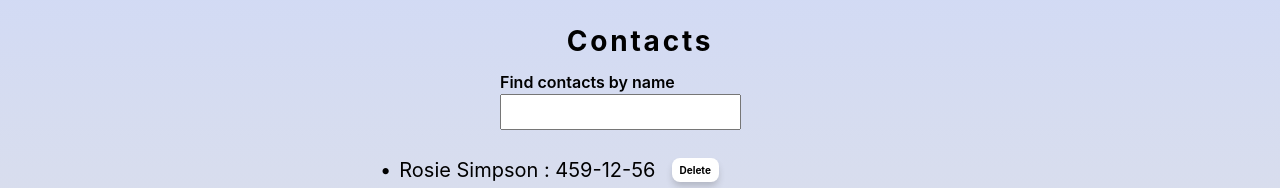
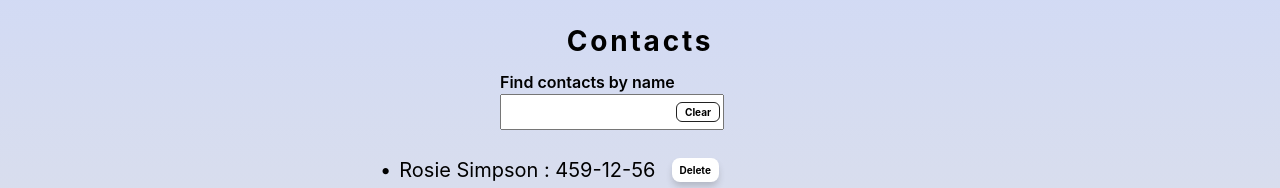
Before and after one commit to Igor-Chumak/goit-react-hw-02-phonebook, a React (Create React App) app: page / in a window 1280 px wide. Shown: the part 297-485 px from the top of the page. Built offline with nearby package versions, Linux system fonts and the light colour scheme.

Commit message:
clear ok

```diff
--- a/src/components/App/App.jsx
+++ b/src/components/App/App.jsx
@@ -63,9 +63,10 @@ export class App extends Component {
   };
 
   handleChangeInputFilter = e => {
+    const inputFilter = document.getElementById('filter');
     const { value } = e.target;
     let valueNormalize = value.toLowerCase();
-    e.target.value = valueNormalize;
+    inputFilter.value = valueNormalize;
     this.setState({
       filter: valueNormalize,
     });
@@ -75,6 +76,11 @@ export class App extends Component {
     return this.state.contacts.filter(contact =>
       contact.name.toLowerCase().includes(this.state.filter)
     );
+  };
+
+  deleteContactsToList = () => {
+    console.log('delete fixing');
+    return;
   };
 
   render() {
--- a/src/components/Button/Button.styled.jsx
+++ b/src/components/Button/Button.styled.jsx
@@ -21,3 +21,13 @@ export const Button = styled.button`
 export const Delete = styled(Button)`
   box-shadow: ${props => props.theme.shadows.small};
 `;
+
+export const Clear = styled(Button)`
+  position: absolute;
+  top: 32px;
+  left: 180px;
+  padding-bottom: ${props => props.theme.spacing(1)};
+  padding-top: ${props => props.theme.spacing(1)};
+  border: 1px solid ${props => props.theme.colors.dark};
+  border-radius: 6px;
+`;
--- a/src/components/ContactItem/ContactItems.jsx
+++ b/src/components/ContactItem/ContactItems.jsx
@@ -31,7 +31,9 @@ export class ContactItems extends Component {
     return (
       <ContactItem>
         {name} : {number}
-        <Delete type="button">Delete</Delete>
+        <Delete type="button" onClick={this.props.deleteContactsToList}>
+          Delete
+        </Delete>
       </ContactItem>
     );
   }
--- a/src/components/Filter/Filter.jsx
+++ b/src/components/Filter/Filter.jsx
@@ -1,9 +1,11 @@
 import { Component } from 'react';
 import PropTypes from 'prop-types';
 import styled from 'styled-components';
+import { Clear } from 'components';
 
 const FilterLabel = styled.label`
   display: block;
+  position: relative;
   margin-left: auto;
   margin-right: auto;
   margin-bottom: ${props => props.theme.spacing(3)};
@@ -18,6 +20,7 @@ const FilterLabel = styled.label`
 
 const FilterInput = styled.input`
   display: block;
+  width: 80%;
   padding: ${props => props.theme.spacing(2)};
   font-weight: 600;
   font-size: ${props => props.theme.fontSizes.small};
@@ -34,15 +37,19 @@ export class Filter extends Component {
 
   render() {
     return (
-      <FilterLabel>
+      <FilterLabel
+        onChange={this.props.handleChangeInputFilter}
+        onClick={this.props.handleChangeInputFilter}
+      >
         Find contacts by name
         <FilterInput
           type="text"
           name="filter"
           maxLength="22"
           placeholder=""
-          onChange={this.props.handleChangeInputFilter}
+          id="filter"
         />
+        <Clear type="button">Clear</Clear>
       </FilterLabel>
     );
   }
```
